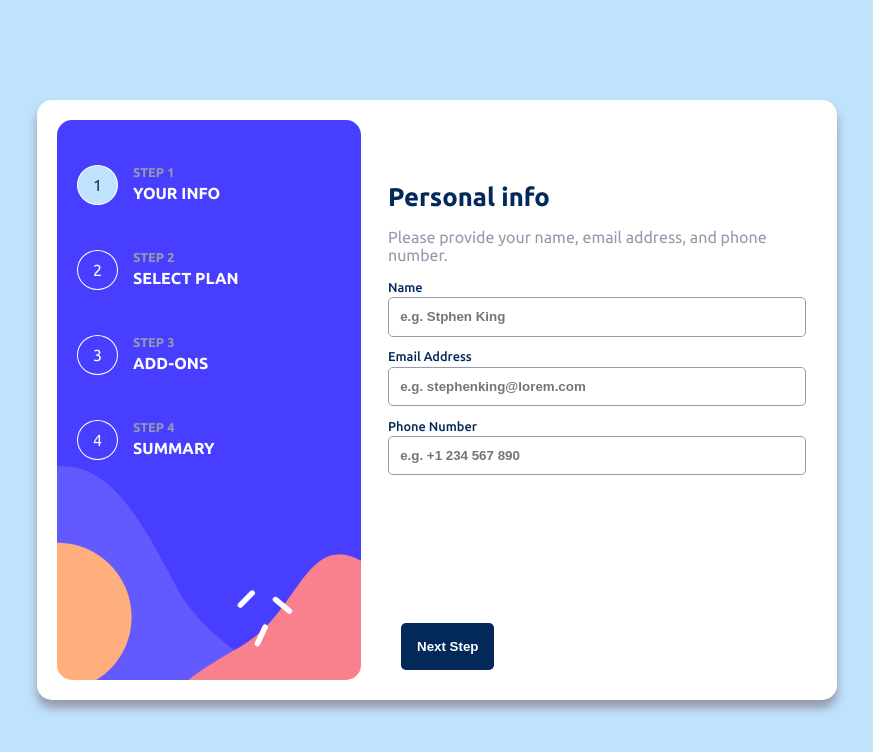
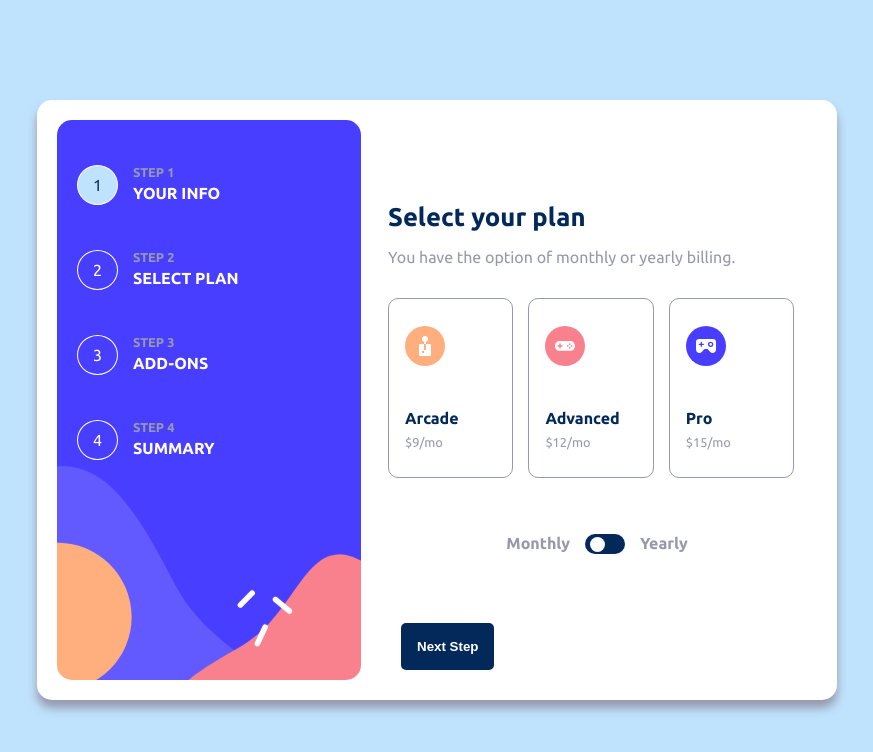
Before and after one commit to guido2288/multi-step-form, a React app: page /plan_select in a window 1280 px wide. Shown: the top 752 px of the page, without its empty margins (203-1076 px from the left). Built offline with nearby package versions, Linux system fonts and the light colour scheme; the HTML template or start-up script is replaced by a standard one.

Commit message:
React-router and paths added

```diff
--- a/package.json
+++ b/package.json
@@ -12,7 +12,8 @@
   "dependencies": {
     "react": "^18.2.0",
     "react-dom": "^18.2.0",
-    "react-hook-form": "^7.49.2"
+    "react-hook-form": "^7.49.2",
+    "react-router-dom": "^6.21.3"
   },
   "devDependencies": {
     "@types/react": "^18.2.43",
--- a/src/App.jsx
+++ b/src/App.jsx
@@ -1,6 +1,5 @@
 import { useState } from 'react'
-import './App.css'
-
+import { Outlet } from 'react-router-dom'
 
 import Laststep from './components/Laststep'
 import PersonalInfo from './components/PersonalInfo'
@@ -8,6 +7,7 @@
 import PlanSelect from './components/PlanSelect'
 import Steps from './components/Steps'
 import Summary from './components/Summary'
+import './App.css'
 
 
 function App() {
@@ -26,7 +26,7 @@
       <Steps step={step}/>
     </aside>
 
-    {
+    {/* {
       step === 1 && <PersonalInfo setStep={setStep} />
     }
 
@@ -43,7 +43,9 @@
     }
     {
       step === 5 && <Laststep />
-    }
+    } */}
+
+    <Outlet />
 
 
   <footer>
--- a/src/components/PlanSelect.jsx
+++ b/src/components/PlanSelect.jsx
@@ -1,6 +1,21 @@
+import { useState } from 'react';
 import './styles/PlanSelect.css';
 
 const PlanSelect = () => {
+
+  const [plan, setPlan] = useState("");
+
+  const [pay, setPay] = useState("Monthly");
+
+  const handleSelection = (e) => {
+    setPlan(e)
+  }
+
+
+  const handlePaySwich = () => {
+    pay === "Monthly" ? setPay("Yearly") : setPay("Monthly")
+  }
+
   return (
     <section className='plan_card'>
       <h2>Select your plan</h2>
@@ -8,17 +23,16 @@
 
 
     <form className='plans_container'>
-        <div className='plan_selection'>
 
+        <div className={ plan == "Arcade" ? 'plan_selection plan_selected' : 'plan_selection'} onClick={() => handleSelection('Arcade')}>
             <img src="./images/icon-arcade.svg" alt="arcade" />
             <div className='plan_price'>
                 <p>Arcade</p>
                 <span>$9/mo</span>
-
             </div>
         </div>
 
-        <div className='plan_selection'>
+        <div className={ plan == "Advanced" ? 'plan_selection plan_selected' : 'plan_selection'} onClick={() => handleSelection('Advanced')}>
             <img src="./images/icon-advanced.svg" alt="advanced" />
         <div className='plan_price'>
             <p>Advanced</p>
@@ -26,7 +40,7 @@
         </div>
       </div>
 
-      <div className='plan_selection'>
+      <div className={ plan == "Pro" ? 'plan_selection plan_selected' : 'plan_selection'} onClick={() => handleSelection('Pro')}>
         <img src="./images/icon-pro.svg" alt="pro" />
         <div className='plan_price'>
             <p>Pro</p>
@@ -39,7 +53,7 @@
 
     <div className='switch_container'>
         <p>Monthly</p>
-        <input type="checkbox" id="switch" /><label htmlFor="switch" className='switch_label'></label>
+        <input type="checkbox" id="switch" /><label htmlFor="switch" className='switch_label' onClick={handlePaySwich}></label>
         <p>Yearly</p>
       </div>
 
--- a/src/components/Steps.jsx
+++ b/src/components/Steps.jsx
@@ -1,8 +1,6 @@
 import './styles/Steps.css';
 
 const Steps = ({step}) => {
-
-  console.log(step)
 
   return (
     <ul className='steps_containers'>
--- a/src/components/styles/PlanSelect.css
+++ b/src/components/styles/PlanSelect.css
@@ -24,7 +24,7 @@
 .plans_container{
     display: flex;
     flex-direction: column;
-    padding: 1rem 1rem;
+    padding: 1rem 0;
     gap: 15px;
 }
 
@@ -35,7 +35,16 @@
     border-radius: 10px;
     padding: 1rem;
     gap: 20px;
+}
+
+.plan_selected{
+    background-color: var(--Magnolia);
+    border: 1px solid var(--PurplishBlue);
+}
+
+.plan_selection:hover{
     cursor: pointer;
+    border: 1px solid var(--PurplishBlue);
 }
 
 .plan_price p{
```
Also changed, not shown: src/main.jsx (+22 -2 lines), src/provider/RegFormProvider.jsx (added, +36 -0 lines), 1 other file (tests, documents, lock files or other folders).
